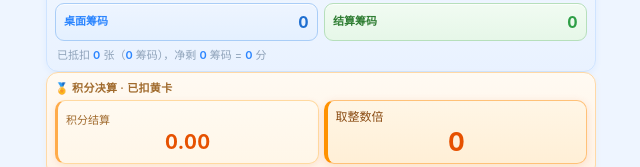
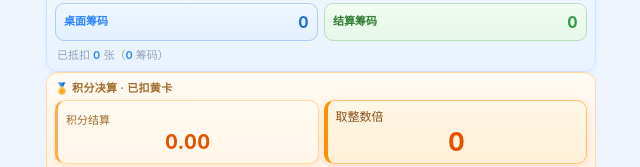
Before and after one commit to kuguahahaha/shuishang, a plain HTML site: page index.html in a window 1280 px wide. Shown: the part 218-385 px from the top of the page, 319-959 px from the left. Drawn offline with Linux system fonts and the light colour scheme.

Commit message:
ui: 提示文案去重（去掉重复的净剩筹码/积分表述）

```diff
--- a/index.html
+++ b/index.html
@@ -1506,13 +1506,11 @@
         } else {
             wcPayCard.classList.add('is-ok');
             const extra = netChips;
-            wcMoneyInfo.innerHTML = (cardsUsed === 0 ? '未使用黄卡，无需支付' : '黄卡已用筹码抵清，无需支付') +
-                (extra > 0 ? '，净剩 <b>' + intText(extra) + '</b> 筹码' : '');
+            wcMoneyInfo.innerHTML = (cardsUsed === 0 ? '未使用黄卡，无需支付' : '黄卡已用筹码抵清，无需支付');
         }
         // 5. 提示小字：说明黄卡抵扣情况
         wcDeductInfo.innerHTML = '已抵扣 <b>' +
-            canOffset + '</b> 张（<b>' + intText(offsetChips) + '</b> 筹码），净剩 <b>' +
-            intText(netChips) + '</b> 筹码 = <b>' + intText(Math.floor(points)) + '</b> 分';
+            canOffset + '</b> 张（<b>' + intText(offsetChips) + '</b> 筹码）';
     }
 
     // 昵称：仅作输入展示，不拼接到标题，不做任何存储，刷新即清空
```
